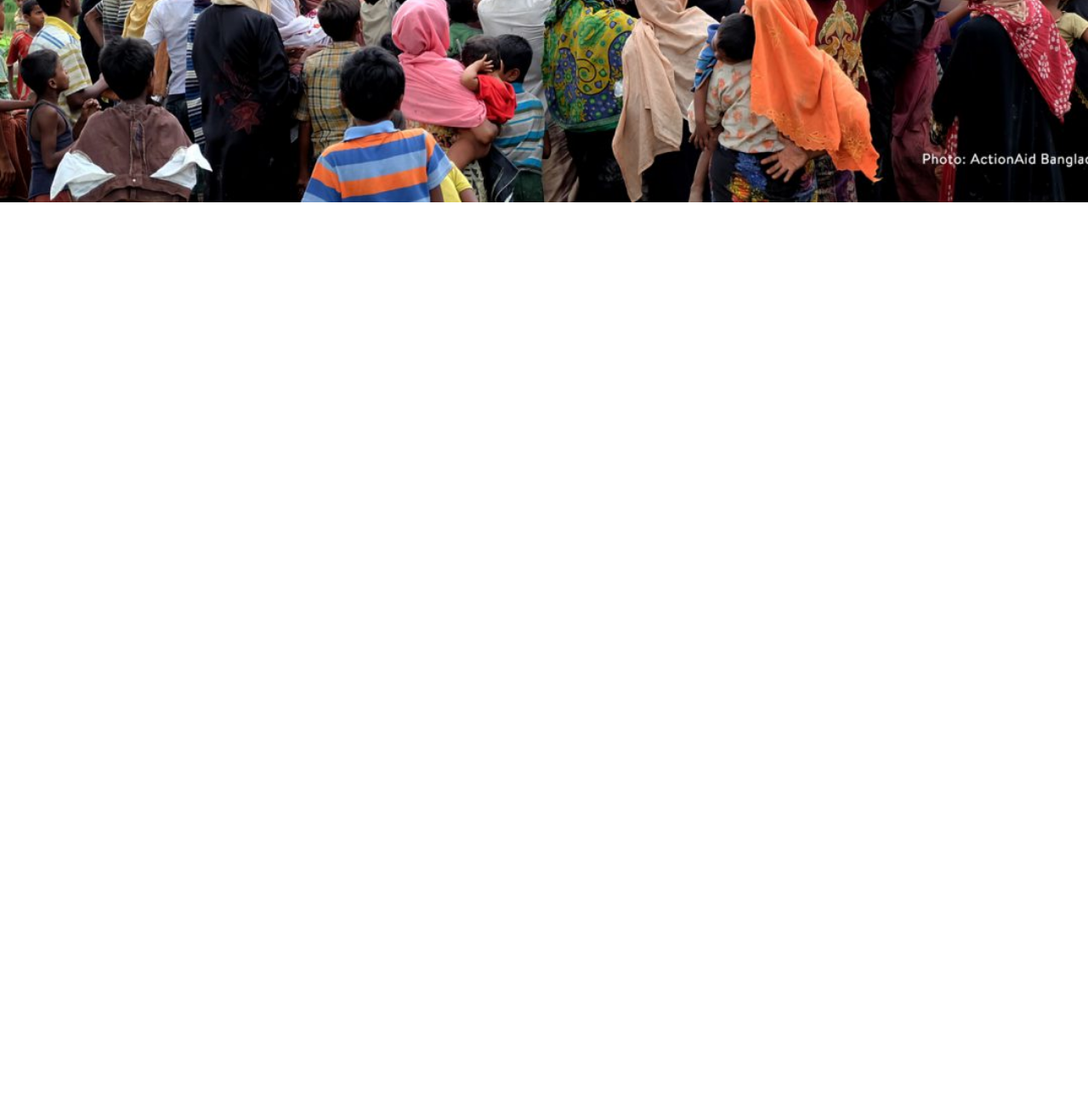
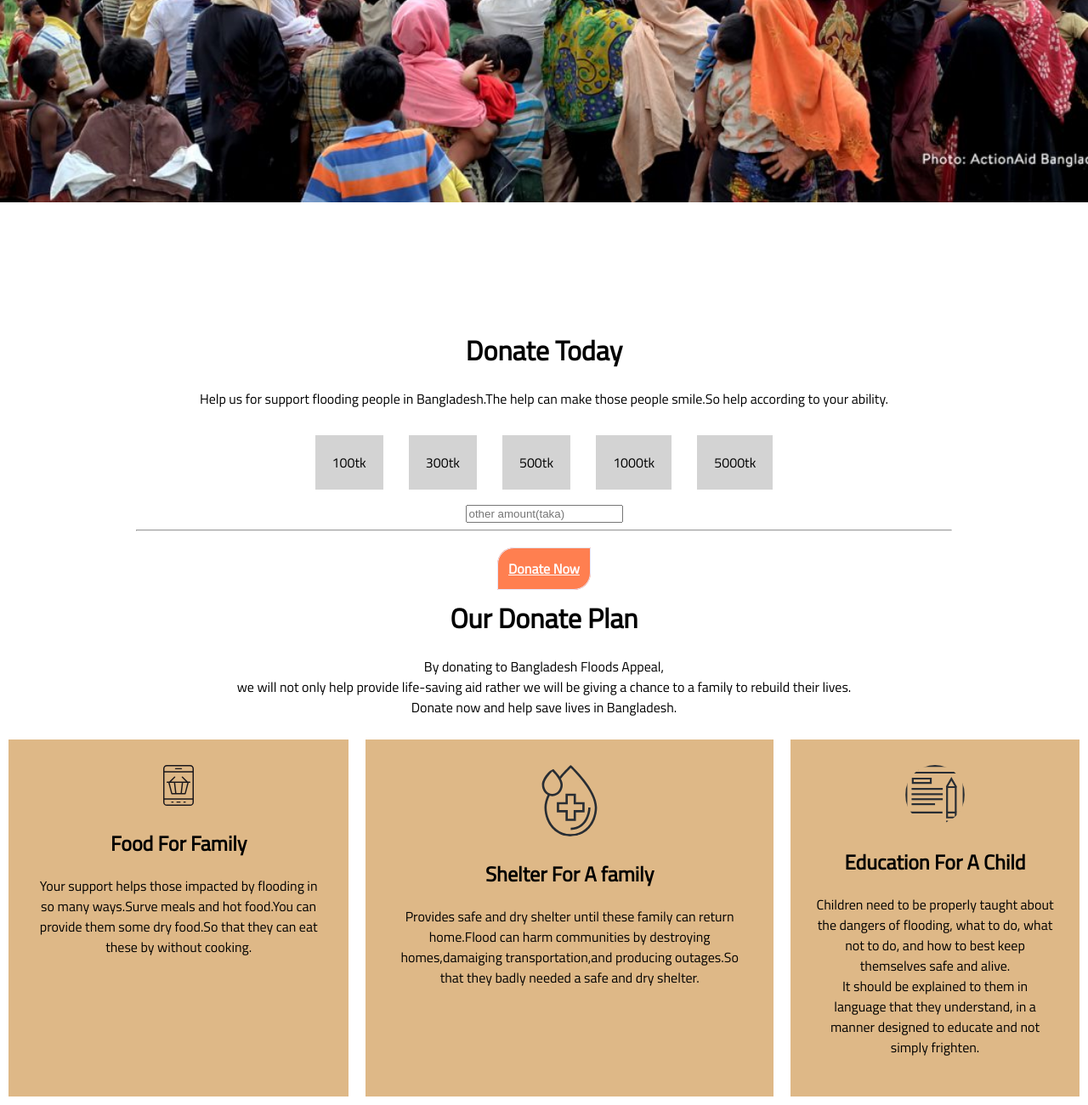
Before and after one commit to Tasnu11/donate-today, a plain HTML site: page index.html in a window 1280 px wide. Shown: the part 562-1862 px from the top of the page at 85% size. Before the commit the page ends 800 px from the top, so only its background shows below. Drawn offline with Linux system fonts and the light colour scheme.

Commit message:
donation

```diff
--- a/index.html
+++ b/index.html
@@ -28,5 +28,60 @@
             <a target="_blank" class="link-button" href>Donate Now</a>
         </div>
     </section>
+<!--section 222222222222start------- -->
+    <div class="section1">
+        <div>
+            <h1>Donate Today</h1>
+            <p>
+                Help us for support flooding people in Bangladesh.The help can make those people smile.So help according to your ability.
+            </p>
+        </div>
+        <div class="cart">
+            <div class="card1">100tk</div>
+            <div class="card1">300tk</div>
+            <div class="card1">500tk</div>
+            <div class="card1">1000tk</div>
+            <div class="card1">5000tk</div>
+    </div>
+        <div>
+            <form>
+                <input type="number" placeholder="other amount(taka)">
+            </form>
+            <hr>
+            <br>
+            <a class="button" target="_blank" href="">Donate Now</a>
+        </div>
+        <!--section 22222 END------->
 
+        <!---section 33333 start----->
+        <div class="section-container">
+            <h1 class="text-style-donate">Our Donate Plan</h1>
+            <p class="text-style-donate">By donating to Bangladesh Floods Appeal,<br> we will not only help provide life-saving aid rather we will be giving a chance to a family to rebuild their lives.<br> Donate now and help save lives in Bangladesh.
+            </p>
+            <div class="card-container">
+                <div class="cart-one-style">
+                    <img src="donate-today-main/icons/icon11.svg">
+                 <h2>Food For Family</h2>
+                 <p>
+                    Your support helps those impacted by flooding in so many ways.Surve meals and hot food.You can provide them some dry food.So that they can eat these by without cooking.
+                 </p>
+                </div>
+                <div class="cart-two-style">
+                    <img src="donate-today-main/icons/blood.svg">
+                    <h2>Shelter For A family</h2>
+                    <p>Provides safe and dry shelter until these family can return home.Flood can harm communities by destroying homes,damaiging transportation,and producing outages.So that they badly needed a safe and dry shelter.</p>
+
+                </div>
+                <div  class="cart-three-style">
+                    <img src="donate-today-main/icons/icon4.svg">
+                    <h2>Education For A Child</h2>
+                    <p>
+                        Children need to be properly taught about the dangers of flooding, what to do, what not to do, and how to best keep themselves safe and alive.<br> It should be explained to them in language that they understand, in a manner designed to educate and not simply frighten.  </p>
+
+                </div>
+
+            </div>
+        </div>
+   </div>
+</body>
 </html>
--- a/style.css
+++ b/style.css
@@ -29,3 +29,67 @@ section{
     padding-top: 10%;
     font-size: large;
 }
+.section1{
+    margin-top: 150px;
+    text-align: center;
+}
+.cart{
+    display: flex;
+    justify-content: center;
+}
+.card1{
+    margin: 15px;
+    padding: 20px;
+    background-color: lightgrey;
+
+}
+ .card1:hover{
+    background-color: bisque;
+ }
+ hr{
+    margin-left: 160px;
+    margin-right:160px ;
+ }
+ .button{
+    border: 1px solid lavender;
+    padding: 12px;
+    background-color: coral;
+    color: snow;
+    font-weight: 700;
+    border-top-left-radius: 20px;
+    border-bottom-right-radius: 20px;
+
+ }
+ .text-style-donate{
+    text-align: center;
+ }
+ .card-container{
+    display: flex;
+ }
+ .cart-one-style{
+    background-color: burlywood;
+    padding: 30px;
+    margin: 10px;
+ }
+ .card-one-style-img{
+    width: 25%;
+    border-radius: 100%;
+ }
+ .cart-two-style{
+    background-color:burlywood ;
+    padding: 30px;
+    margin: 10px;
+ }
+.cart-two-style img{
+    width: 20%;
+    border-radius: 100%;
+}
+.cart-three-style{
+    background-color: burlywood;
+    padding: 30px;
+    margin: 10px;
+}
+.cart-three-style img{
+    width: 25%;
+    border-radius: 100%;
+}
```
